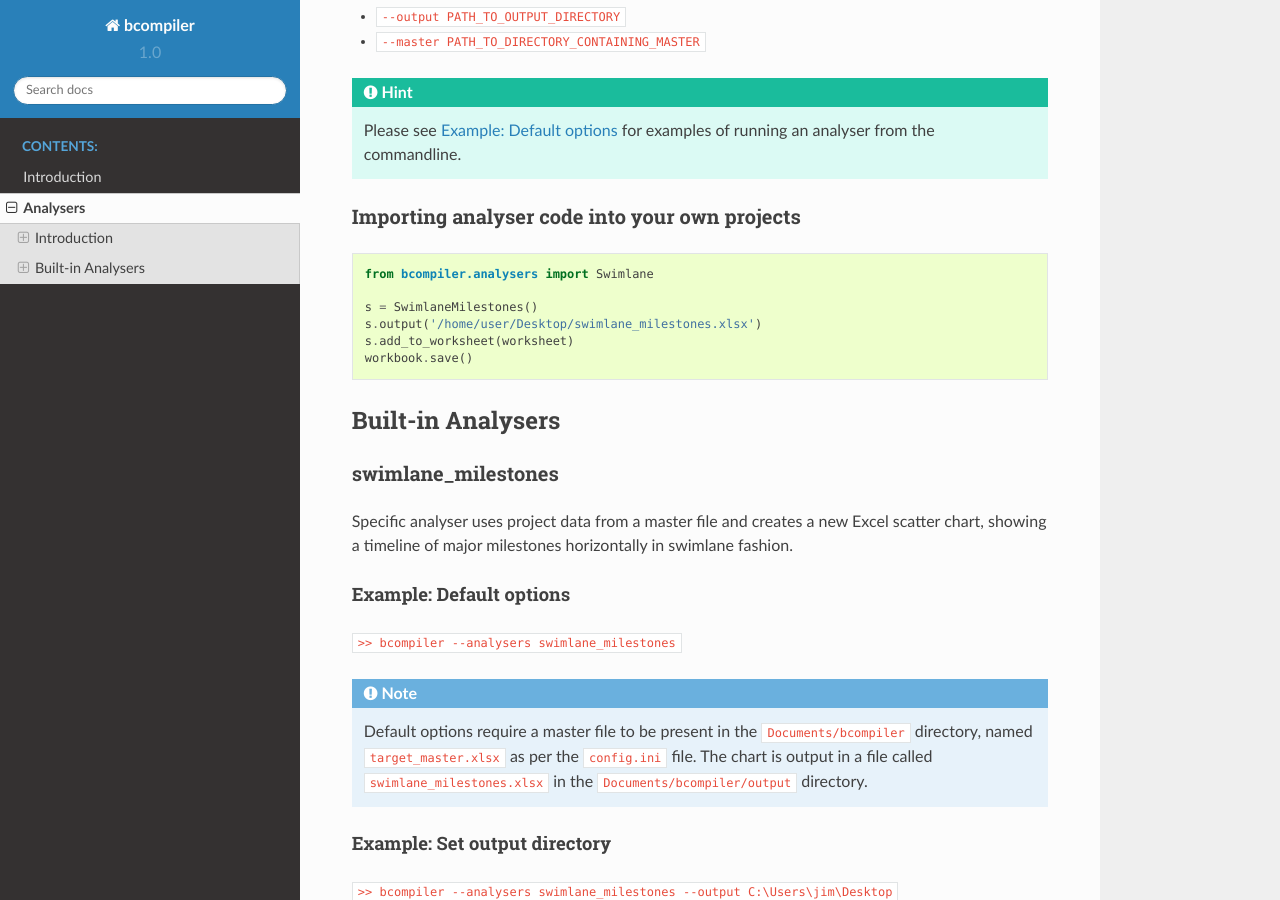
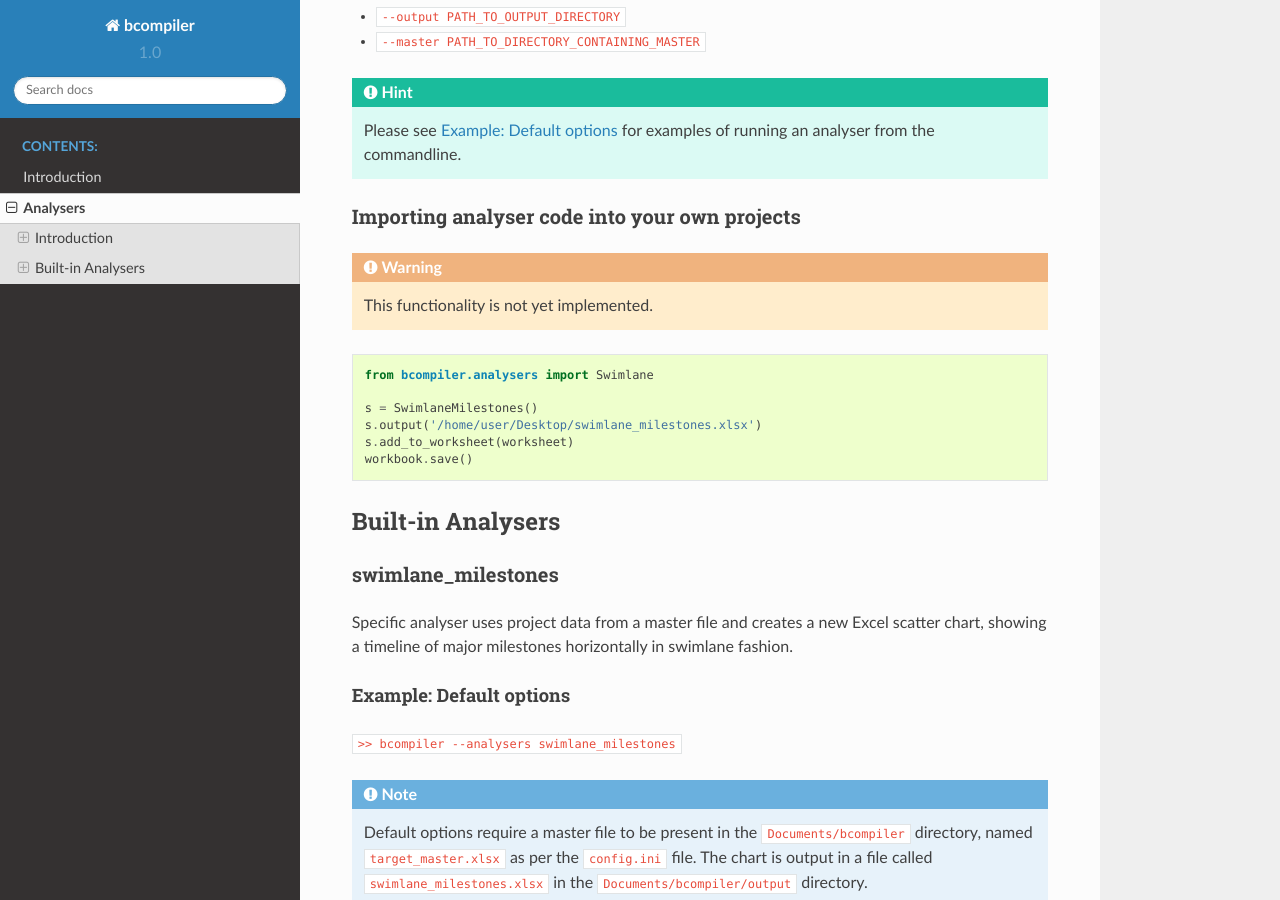
Before and after one commit to yulqen/bcompiler, a Sphinx documentation site: the page built from docs/analysers.rst, in a window 1280 px wide and 900 px high, scrolled down 744 px. Built offline with Sphinx 7.4.7 and the Read the Docs theme 2.0.0, drawn with Linux system fonts in a browser that asks for light colours.

Commit message:
added warning to documentation

```diff
--- a/docs/analysers.rst
+++ b/docs/analysers.rst
@@ -38,6 +38,9 @@ Available options
 
 Importing analyser code into your own projects
 +++++++++++++++++++++++++++++++++++++++++++++++
+
+.. warning::
+    This functionality is not yet implemented.
 
 .. code-block:: python
 
```
